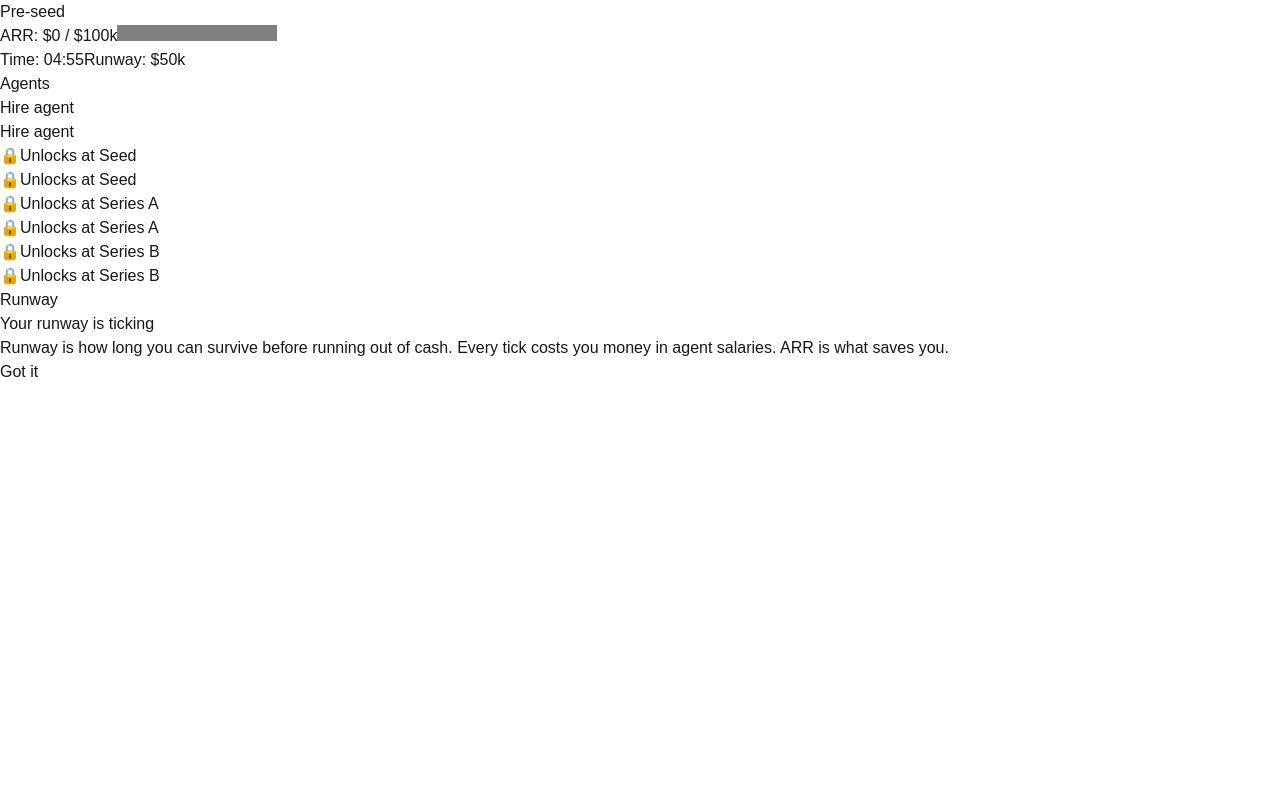
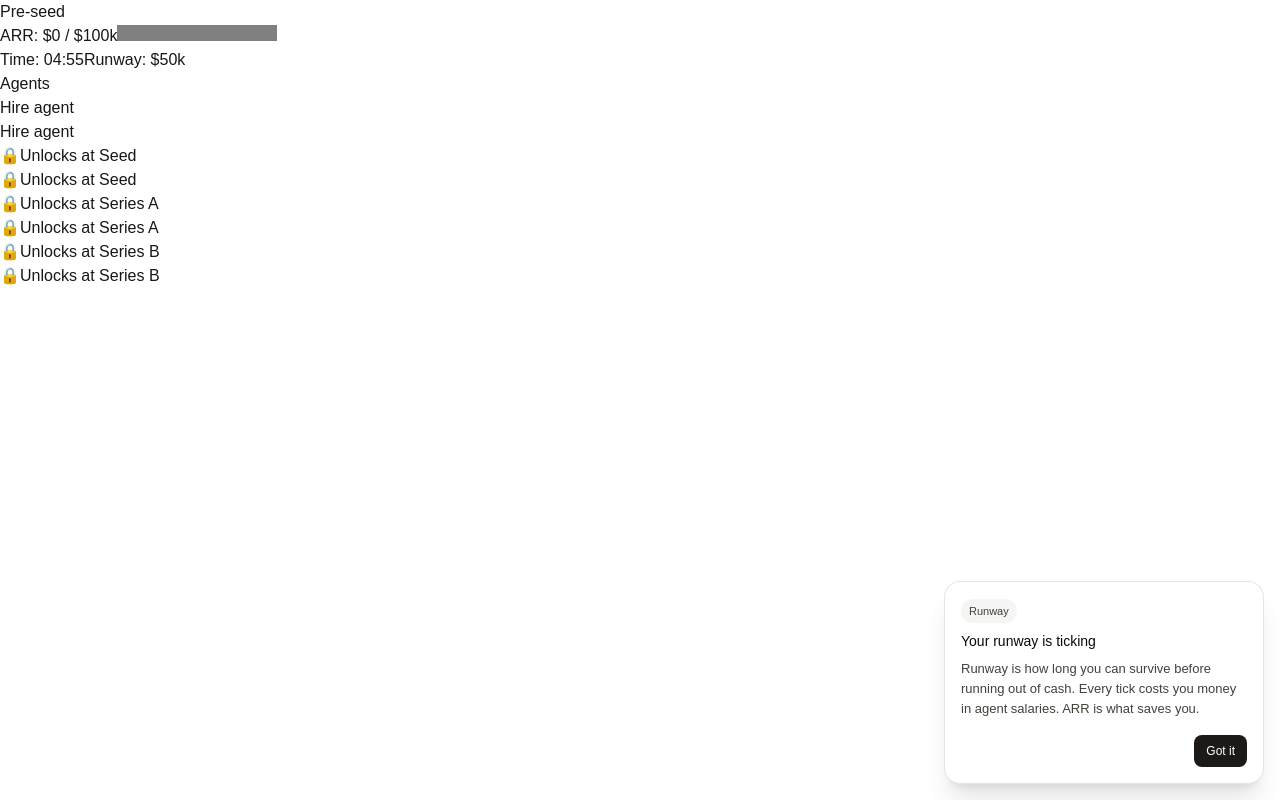
Before and after one commit to jwihardi/bitcamp-2026, a Next.js app in the folder da-app/: page / in a window 1280 px wide. Built offline with nearby package versions, Linux system fonts and the light colour scheme.

Commit message:
TIP_CARDS.md

```diff
--- a/da-app/src/components/TipCard.tsx
+++ b/da-app/src/components/TipCard.tsx
@@ -1,21 +1,82 @@
 'use client'
 
+import { useEffect, useRef, useState } from 'react'
 import { useGame } from '../context/GameContext'
 
 export function TipCard() {
-  const { state, dispatch } = useGame()
-  const tip = state.activeTipCard
+  const { activeTipCard, dismissTipCard } = useGame()
+  const [isVisible, setIsVisible] = useState(false)
+  const dismissTimeoutRef = useRef<number | null>(null)
 
-  if (!tip) return null
+  useEffect(() => {
+    if (!activeTipCard) {
+      const hideId = window.setTimeout(() => {
+        setIsVisible(false)
+      }, 0)
 
-  const dismiss = () => dispatch({ type: 'DISMISS_TIP_CARD' })
+      return () => window.clearTimeout(hideId)
+    }
+
+    const id = window.setTimeout(() => {
+      setIsVisible(true)
+    }, 0)
+
+    return () => window.clearTimeout(id)
+  }, [activeTipCard])
+
+  useEffect(() => {
+    return () => {
+      if (dismissTimeoutRef.current != null) {
+        window.clearTimeout(dismissTimeoutRef.current)
+      }
+    }
+  }, [])
+
+  if (!activeTipCard) return null
+
+  const dismiss = () => {
+    setIsVisible(false)
+
+    if (dismissTimeoutRef.current != null) {
+      window.clearTimeout(dismissTimeoutRef.current)
+    }
+
+    dismissTimeoutRef.current = window.setTimeout(() => {
+      dismissTipCard()
+      dismissTimeoutRef.current = null
+    }, 250)
+  }
 
   return (
-    <aside>
-      {tip.concept && <span>{tip.concept}</span>}
-      <h3>{tip.title}</h3>
-      <p>{tip.body}</p>
-      <button onClick={dismiss}>{tip.dismissLabel}</button>
-    </aside>
+    <>
+      <button
+        type="button"
+        aria-label="Dismiss tip"
+        className="fixed inset-0 z-40 bg-transparent"
+        onClick={dismiss}
+      />
+      <aside
+        className={`fixed bottom-4 right-4 z-50 w-[min(320px,calc(100vw-2rem))] rounded-2xl border border-black/10 bg-white p-4 text-left shadow-xl transition-all duration-250 ease-out ${
+          isVisible ? 'translate-y-0 opacity-100' : 'translate-y-5 opacity-0'
+        }`}
+      >
+        {activeTipCard.concept && (
+          <span className="mb-2 inline-flex rounded-full bg-stone-100 px-2 py-1 text-[11px] font-medium text-stone-700">
+            {activeTipCard.concept}
+          </span>
+        )}
+        <h3 className="text-sm font-medium text-stone-950">{activeTipCard.title}</h3>
+        <p className="mt-2 text-[13px] leading-5 text-stone-700">{activeTipCard.body}</p>
+        <div className="mt-4 flex justify-end">
+          <button
+            type="button"
+            onClick={dismiss}
+            className="rounded-lg bg-stone-900 px-3 py-2 text-xs font-medium text-white"
+          >
+            {activeTipCard.dismissLabel}
+          </button>
+        </div>
+      </aside>
+    </>
   )
 }
--- a/da-app/src/context/GameContext.tsx
+++ b/da-app/src/context/GameContext.tsx
@@ -7,10 +7,11 @@ import {
   useEffect,
   useReducer,
   useRef,
+  useState,
   type Dispatch,
   type ReactNode,
 } from 'react'
-import type { Action, GameState } from '@/lib/types'
+import type { Action, GameState, TipCard } from '@/lib/types'
 import { gameReducer } from '@/lib/gameReducer'
 import {
   BASE_RUNWAY,
@@ -69,6 +70,8 @@ function buildInitialState(): GameState {
 type GameContextValue = {
   state: GameState
   dispatch: Dispatch<Action>
+  activeTipCard: TipCard | null
+  dismissTipCard: () => void
   markTipFired: (id: string) => void
   hasFiredTip: (id: string) => boolean
 }
@@ -77,6 +80,8 @@ const GameContext = createContext<GameContextValue | null>(null)
 
 export function GameProvider({ children }: { children: ReactNode }) {
   const [state, dispatch] = useReducer(gameReducer, undefined, buildInitialState)
+  const [activeTipCard, setActiveTipCard] = useState<TipCard | null>(null)
+  const [queuedTipCards, setQueuedTipCards] = useState<TipCard[]>([])
 
   const firedTipIdsRef = useRef<Set<string>>(new Set())
 
@@ -88,6 +93,23 @@ export function GameProvider({ children }: { children: ReactNode }) {
     return firedTipIdsRef.current.has(id)
   }, [])
 
+  const enqueueTipCard = useCallback((tipCard: TipCard | null) => {
+    if (!tipCard) return
+    if (firedTipIdsRef.current.has(tipCard.id)) return
+
+    firedTipIdsRef.current.add(tipCard.id)
+
+    setQueuedTipCards((current) => {
+      if (activeTipCard?.id === tipCard.id) return current
+      if (current.some((queued) => queued.id === tipCard.id)) return current
+      return [...current, tipCard]
+    })
+  }, [activeTipCard])
+
+  const dismissTipCard = useCallback(() => {
+    setActiveTipCard(null)
+  }, [])
+
   useEffect(() => {
     persistCarryOver(state.vcChips, state.upgrades)
   }, [state.vcChips, state.upgrades])
@@ -96,6 +118,18 @@ export function GameProvider({ children }: { children: ReactNode }) {
   useEffect(() => {
     stateRef.current = state
   }, [state])
+
+  useEffect(() => {
+    if (activeTipCard != null) return
+    if (queuedTipCards.length === 0) return
+
+    const id = window.setTimeout(() => {
+      setActiveTipCard(queuedTipCards[0])
+      setQueuedTipCards((current) => current.slice(1))
+    }, 0)
+
+    return () => window.clearTimeout(id)
+  }, [activeTipCard, queuedTipCards])
 
   useEffect(() => {
     const phase = state.phase
@@ -118,21 +152,27 @@ export function GameProvider({ children }: { children: ReactNode }) {
         firedTipIdsRef.current,
       )
 
+      dispatch({ type: 'TICK', payload })
+
       if (firedTipId) {
-        firedTipIdsRef.current.add(firedTipId)
+        enqueueTipCard(payload.tipCard)
       }
-
-      dispatch({ type: 'TICK', payload })
     }
 
     const id = setInterval(tick, state.tickInterval)
     return () => clearInterval(id)
-  }, [state.tickInterval, state.phase])
+  }, [state.tickInterval, state.phase, enqueueTipCard])
 
   const prevTickCountRef = useRef(state.tickCount)
   useEffect(() => {
     if (state.tickCount === 0 && prevTickCountRef.current !== 0) {
       firedTipIdsRef.current = new Set()
+      const id = window.setTimeout(() => {
+        setActiveTipCard(null)
+        setQueuedTipCards([])
+      }, 0)
+      prevTickCountRef.current = state.tickCount
+      return () => window.clearTimeout(id)
     }
     prevTickCountRef.current = state.tickCount
   }, [state.tickCount])
@@ -142,19 +182,16 @@ export function GameProvider({ children }: { children: ReactNode }) {
     const previousCount = prevAgentCountRef.current
     prevAgentCountRef.current = state.agents.length
 
-    if (state.activeTipCard) return
     if (previousCount <= state.agents.length) return
 
-    const fireTip = TIP_CARDS.find((tip) => tip.id === 'first_agent_fired')
-    if (!fireTip || firedTipIdsRef.current.has(fireTip.id)) return
+    const id = window.setTimeout(() => {
+      enqueueTipCard(TIP_CARDS.find((tip) => tip.id === 'first_agent_fired') ?? null)
+    }, 0)
 
-    firedTipIdsRef.current.add(fireTip.id)
-    dispatch({ type: 'SHOW_TIP_CARD', tipCard: fireTip })
-  }, [state.activeTipCard, state.agents.length, dispatch])
+    return () => window.clearTimeout(id)
+  }, [state.agents.length, enqueueTipCard])
 
   useEffect(() => {
-    if (state.activeTipCard) return
-
     const firstPendingTip = TIP_CARDS.find((tip) => {
       if (firedTipIdsRef.current.has(tip.id)) return false
 
@@ -174,22 +211,29 @@ export function GameProvider({ children }: { children: ReactNode }) {
       }
     })
 
-    if (!firstPendingTip) return
+    const id = window.setTimeout(() => {
+      enqueueTipCard(firstPendingTip ?? null)
+    }, 0)
 
-    firedTipIdsRef.current.add(firstPendingTip.id)
-    dispatch({ type: 'SHOW_TIP_CARD', tipCard: firstPendingTip })
+    return () => window.clearTimeout(id)
   }, [
     state.activeChaosEvent,
-    state.activeTipCard,
     state.agents,
     state.phase,
     state.pendingPenalties,
-    dispatch,
+    enqueueTipCard,
   ])
 
   return (
     <GameContext.Provider
-      value={{ state, dispatch, markTipFired, hasFiredTip }}
+      value={{
+        state,
+        dispatch,
+        activeTipCard,
+        dismissTipCard,
+        markTipFired,
+        hasFiredTip,
+      }}
     >
       {children}
     </GameContext.Provider>
--- a/da-app/src/lib/constants.ts
+++ b/da-app/src/lib/constants.ts
@@ -306,7 +306,6 @@ export const INITIAL_STATE: GameState = {
   vcChips: 0,
   upgrades: INITIAL_UPGRADES,
   activeChaosEvent: null,
-  activeTipCard: null,
   pendingPenalties: [],
 }
 
--- a/da-app/src/lib/gameReducer.ts
+++ b/da-app/src/lib/gameReducer.ts
@@ -30,7 +30,6 @@ export function gameReducer(state: GameState, action: Action): GameState {
         agents: updatedAgents,
         activeChaosEvent: p.activeChaosEvent,
         pendingPenalties: p.pendingPenalties,
-        activeTipCard: state.activeTipCard ?? p.tipCard,
         phase: p.phase,
         round: p.newRound ?? state.round,
         agentSlots: p.newAgentSlots ?? state.agentSlots,
@@ -105,17 +104,6 @@ export function gameReducer(state: GameState, action: Action): GameState {
               }
             : a,
         ),
-      }
-    }
-
-    case 'DISMISS_TIP_CARD': {
-      return { ...state, activeTipCard: null }
-    }
-
-    case 'SHOW_TIP_CARD': {
-      return {
-        ...state,
-        activeTipCard: state.activeTipCard ?? action.tipCard,
       }
     }
 
--- a/da-app/src/lib/types.ts
+++ b/da-app/src/lib/types.ts
@@ -106,7 +106,6 @@ export type GameState = {
   upgrades: Upgrades
 
   activeChaosEvent: ChaosEvent | null
-  activeTipCard: TipCard | null
   pendingPenalties: Penalty[]
 }
 
@@ -147,9 +146,7 @@ export type Action =
       score: number
       cachedPromptText: string
     }
-  | { type: 'SHOW_TIP_CARD'; tipCard: TipCard }
   | { type: 'DISMISS_CHAOS_EVENT' }
-  | { type: 'DISMISS_TIP_CARD' }
   | { type: 'ENTER_BURN_MODE' }
   | { type: 'EXIT_BURN_MODE' }
   | { type: 'GAME_OVER' }
```
